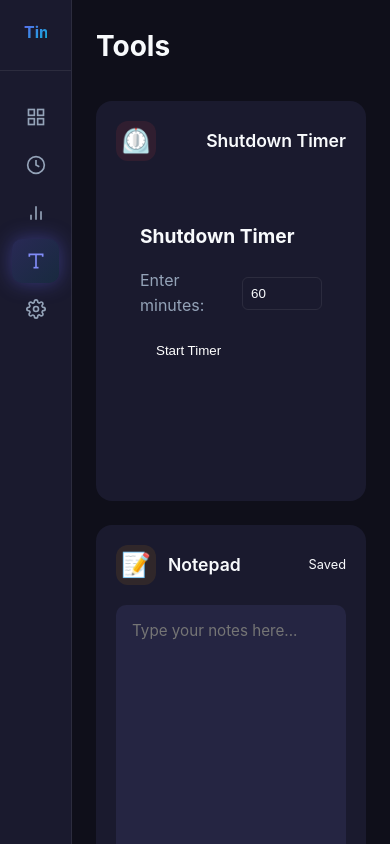
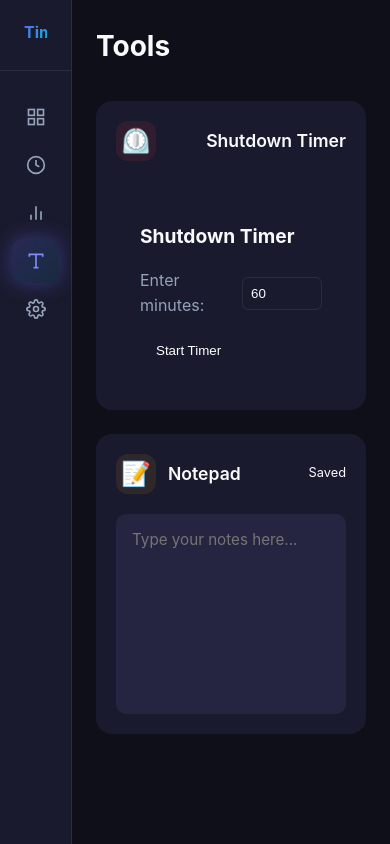
Before and after one commit to BANSAFAn/timiGS-, a Vue app: page /tools in a window 390 px wide. Built offline with nearby package versions, Linux system fonts and the light colour scheme.

Commit message:
fix: Tools layout horizontal, add missing UK timeline translations

```diff
--- a/src/locales/uk.json
+++ b/src/locales/uk.json
@@ -44,7 +44,12 @@
     "duration": "Тривалість",
     "startTime": "Початок",
     "endTime": "Кінець",
-    "noSessions": "Немає сесій за цю дату"
+    "noSessions": "Немає сесій за цю дату",
+    "searchPlaceholder": "Пошук програм...",
+    "noSearchResults": "Нічого не знайдено",
+    "websites": "Веб-сайти",
+    "noWebsites": "Немає даних про веб-сайти",
+    "websiteStats": "Статистика веб-сайтів"
   },
   "analytics": {
     "title": "Аналітика",
--- a/src/views/Tools.vue
+++ b/src/views/Tools.vue
@@ -71,9 +71,9 @@ onMounted(() => {
 <style scoped>
 .tools-grid {
   display: grid;
-  grid-template-columns: repeat(2, 1fr);
+  grid-template-columns: 1fr 1fr;
   gap: 24px;
-  height: calc(100vh - 180px); /* Fill remaining height */
+  max-height: 400px;
 }
 
 .tool-card {
@@ -176,11 +176,11 @@ onMounted(() => {
 @media (max-width: 900px) {
   .tools-grid {
     grid-template-columns: 1fr;
-    height: auto;
+    max-height: none;
   }
 
   .tool-card {
-    min-height: 400px;
+    min-height: 300px;
   }
 }
 </style>
```
